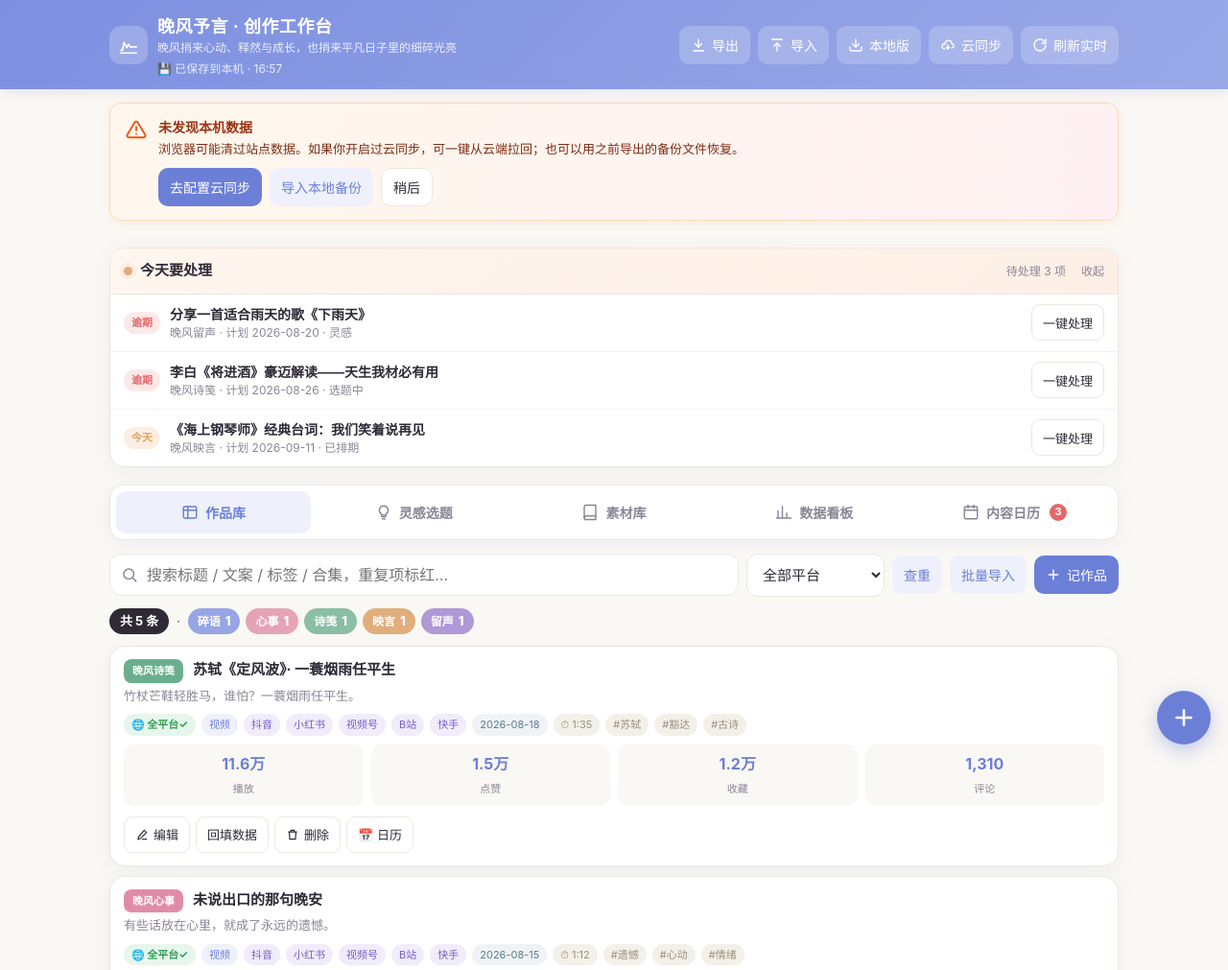
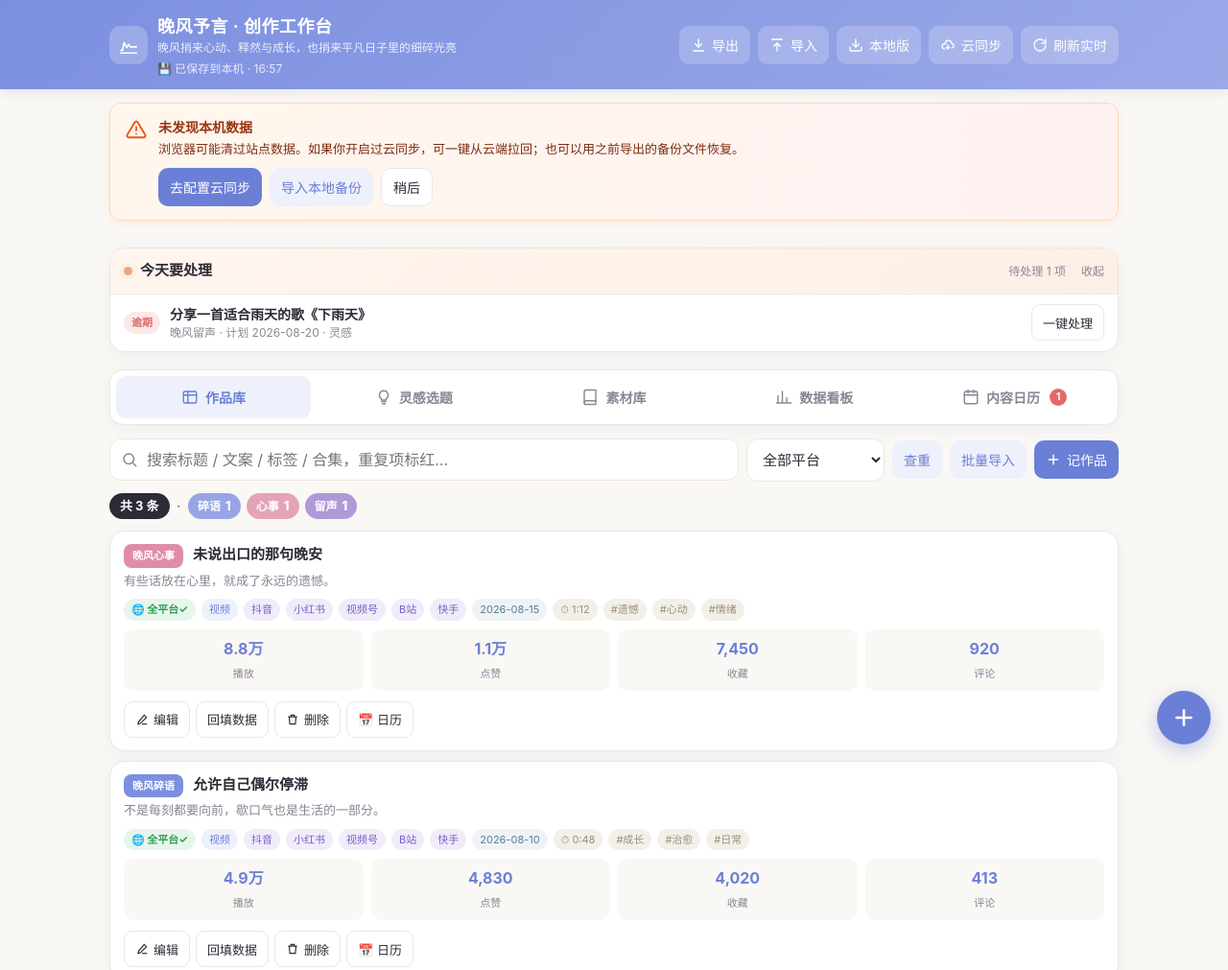
Before and after one commit to 258013-lyp/workbench, a plain HTML site: page wfyy/晚风予言创作台.html in a window 1280 px wide. Shown: the top 1011 px of the page at 96% size. Drawn offline with Linux system fonts and the light colour scheme.

Commit message:
素材库统计改中性双色 pill（不与合集色重合）；移除古诗词/台词合集（诗笺/映言）及示例与种子条目

```diff
--- a/wfyy/晚风予言创作台.html
+++ b/wfyy/晚风予言创作台.html
@@ -93,6 +93,8 @@
   .lib-stats .st-col:hover{opacity:1}
   .lib-stats .st-col b{font-weight:800;font-size:13px}
   .lib-stats .st-col.active{outline:2px solid var(--ink);outline-offset:1px;opacity:1}
+  .lib-stats .st-pub{display:inline-block;background:rgba(0,0,0,.4);color:#fff;border-radius:7px;padding:1px 6px;font-size:12px;font-weight:800;margin-left:3px}
+  .lib-stats .st-unpub{display:inline-block;background:#fff;color:#2E2A36;border-radius:7px;padding:1px 6px;font-size:12px;font-weight:800;margin-left:3px}
   .lib-stats .st-sep{font-size:12px;color:var(--ink3);margin:0 2px}
 
   /* cards / items */
@@ -639,8 +641,6 @@ const CLOUD_KEY = 'wb_wfyy_cloud_v1';
 const COLLECTIONS = [
   {key:'碎语', name:'晚风碎语', desc:'人生感悟/成长治愈/日常思考', color:'#7C8FE0', intro:'晚风捎来成长的答案，在平凡日常里拾获细碎光亮。'},
   {key:'心事', name:'晚风心事', desc:'情感共鸣/心动遗憾/情绪疏解', color:'#E08CA8', intro:'藏着所有未说出口的心动与怅然。'},
-  {key:'诗笺', name:'晚风诗笺', desc:'古诗词', color:'#6BAE8F', intro:'一句诗词一段故事，共赏千年古韵。'},
-  {key:'映言', name:'晚风映言', desc:'经典影视台词/荧幕金句', color:'#D99A5B', intro:'重温银幕经典，在故事里看见自己。'},
   {key:'留声', name:'晚风留声', desc:'音乐分享', color:'#9B7FD0', intro:'旋律随晚风漫过耳边，每首歌都藏着一段人生。'},
 ];
 /* —— 各栏目赛道词库（严格对应上方 desc 赛道 + 简介，用于把实时热词精确归入栏目、并生成对口选题）—— */
@@ -1320,17 +1320,7 @@ function HOT_SEED(){
     {id:'seed12', title:'「未说出口的那句晚安」', col:'心事', angle:'有些话放在心里就成了永远的遗憾，拍"想说却没说出口的话"征集。', tags:['遗憾','心动'], source:'账号选题库'},
     {id:'seed13', title:'「不爱一个人了，也不是需要自责的事」', col:'心事', angle:'释然系：爱情是流动的，变淡放下再平常不过。', tags:['释然','情感'], source:'账号选题库'},
 
-    {id:'seed14', title:'「古诗里的治愈瞬间·苏轼」', col:'诗笺', angle:'用一句诗接住年轻人的逆境与内耗，豁达主题。', tags:['苏轼','豁达'], source:'账号选题库'},
-    {id:'seed15', title:'「把古诗唱成歌·国风翻唱」', col:'诗笺', angle:'古诗新唱：让千年诗句住进当代旋律。', tags:['国风','古诗'], source:'账号选题库'},
-    {id:'seed16', title:'「当时只道是寻常·纳兰词」', col:'诗笺', angle:'纳兰的怅然最戳人，拍"那些以为是寻常的告别"。', tags:['纳兰','诗词'], source:'账号选题库'},
-    {id:'seed17', title:'「行到水穷处，坐看云起时」', col:'诗笺', angle:'王维的从容：走到尽头也别有风景，给焦虑的人一剂温柔。', tags:['王维','从容'], source:'账号选题库'},
-    {id:'seed18', title:'「把古诗写进朋友圈」', col:'诗笺', angle:'诗词文案模板：一句诗就是一天的心情签名。', tags:['古诗','文案'], source:'账号选题库'},
-
-    {id:'seed19', title:'「《阿甘正传》生活就像一盒巧克力」', col:'映言', angle:'你永远不知道下一颗是什么味道，给硬扛的人一句温柔。', tags:['经典','治愈'], source:'账号选题库'},
-    {id:'seed20', title:'「《海上钢琴师》我们笑着说再见」', col:'映言', angle:'有些告别没有理由，拍"最难忘的一次再见"引共鸣。', tags:['台词','经典'], source:'账号选题库'},
-    {id:'seed21', title:'「《情书》你好吗？我很好」', col:'映言', angle:'暗恋的终极浪漫：把思念藏进一句问候。', tags:['台词','暗恋'], source:'账号选题库'},
-    {id:'seed22', title:'「《请回答1988》最温柔的台词」', col:'映言', angle:'邻里与青春的金句合集，怀旧向必爆。', tags:['名场面','怀旧'], source:'账号选题库'},
-    {id:'seed23', title:'「那些年我们追过的电影台词」', col:'映言', angle:'影视混剪模板：用台词串起一代人的记忆。', tags:['影视','混剪'], source:'账号选题库'},
+
 
     {id:'seed24', title:'「深夜电台·陪你度过睡不着」', col:'留声', angle:'声音陪伴：做一期"深夜一个人听"电台。', tags:['电台','陪伴'], source:'账号选题库'},
     {id:'seed25', title:'「晚安，今天辛苦了·语音陪伴」', col:'留声', angle:'睡前语音：用一句晚安接住疲惫的一天。', tags:['晚安','治愈'], source:'账号选题库'},
@@ -1442,20 +1432,14 @@ function sampleData(){
     works:[
       {id:uid(),collection:'碎语',title:'允许自己偶尔停滞',text:'不是每刻都要向前，歇口气也是生活的一部分。',form:'视频',platforms:['抖音','小红书','视频号','B站','快手'],date:'2026-08-10',duration:'0:48',bgm:'轻钢琴·夜的第七章',tags:['成长','治愈','日常'],plays:49100,likes:4830,favs:4020,comments:413,metrics:{'抖音':{plays:12800,likes:1320,comments:88,favs:940,shares:320,finishRate:35},'小红书':{impressions:11200,likes:1180,favs:1300,comments:120,follows:70},'视频号':{plays:8600,likes:760,comments:60,share:210,favs:620},'B站':{plays:7400,likes:690,coins:180,favs:520,share:140,danmu:90,comments:70},'快手':{plays:9100,likes:880,comments:75,share:230,favs:640}},createdAt:Date.now()},
       {id:uid(),collection:'心事',title:'未说出口的那句晚安',text:'有些话放在心里，就成了永远的遗憾。',form:'视频',platforms:['抖音','小红书','视频号','B站','快手'],date:'2026-08-15',duration:'1:12',bgm:'《晚安》- 颜人中',tags:['遗憾','心动','情绪'],plays:87800,likes:10880,favs:7450,comments:920,metrics:{'抖音':{plays:23600,likes:2980,comments:240,favs:1870,shares:510,finishRate:42},'小红书':{impressions:19800,likes:2400,favs:2100,comments:180,follows:120},'视频号':{plays:15400,likes:1900,comments:160,share:480,favs:1200},'B站':{plays:12800,likes:1600,coins:420,favs:980,share:320,danmu:210,comments:150},'快手':{plays:16200,likes:2000,comments:190,share:500,favs:1300}},createdAt:Date.now()},
-      {id:uid(),collection:'诗笺',title:'苏轼《定风波》· 一蓑烟雨任平生',text:'竹杖芒鞋轻胜马，谁怕？一蓑烟雨任平生。',form:'视频',platforms:['抖音','小红书','视频号','B站','快手'],date:'2026-08-18',duration:'1:35',bgm:'古筝·高山流水',tags:['苏轼','豁达','古诗'],plays:116400,likes:14900,favs:12300,comments:1310,metrics:{'抖音':{plays:31200,likes:4100,comments:310,favs:3600,shares:680,finishRate:38},'小红书':{impressions:26800,likes:3500,favs:3200,comments:260,follows:150},'视频号':{plays:19800,likes:2400,comments:220,share:690,favs:1900},'B站':{plays:17600,likes:2200,coins:580,favs:1600,share:480,danmu:300,comments:240},'快手':{plays:21000,likes:2700,comments:280,share:720,favs:2000}},createdAt:Date.now()},
-      {id:uid(),collection:'映言',title:'《阿甘正传》生活就像一盒巧克力',text:'生活就像一盒巧克力，你永远不知道下一颗是什么味道。',form:'视频',platforms:['抖音','小红书','视频号','B站','快手'],date:'2026-07-20',duration:'0:52',bgm:'Feather Theme',tags:['阿甘正传','经典','治愈'],plays:72900,likes:8480,favs:5670,comments:660,metrics:{'抖音':{plays:18900,likes:2230,comments:160,favs:1510,shares:410,finishRate:40},'小红书':{impressions:17600,likes:2050,favs:1400,comments:140,follows:95},'视频号':{plays:12400,likes:1420,comments:110,share:360,favs:980},'B站':{plays:10800,likes:1280,coins:320,favs:760,share:260,danmu:180,comments:120},'快手':{plays:13200,likes:1500,comments:130,share:380,favs:1020}},createdAt:Date.now()},
       {id:uid(),collection:'留声',title:'《起风了》· 那一年的夏天',text:'这一路上走走停停，顺着少年漂流的痕迹。',form:'视频',platforms:['抖音','小红书','视频号','B站','快手'],date:'2026-08-01',duration:'2:05',bgm:'《起风了》- 买辣椒也用券',tags:['起风了','青春','歌单'],plays:170800,likes:19300,favs:15700,comments:1990,metrics:{'抖音':{plays:45400,likes:5200,comments:520,favs:4100,shares:980,finishRate:45},'小红书':{impressions:36800,likes:4200,favs:3600,comments:420,follows:230},'视频号':{plays:28600,likes:3300,comments:360,share:980,favs:2700},'B站':{plays:28900,likes:3100,coins:860,favs:2400,share:520,danmu:340,comments:290},'快手':{plays:31100,likes:3500,comments:400,share:1020,favs:2900}},createdAt:Date.now()},
     ],
     ideas:[
       {id:uid(),collection:'碎语',content:'深夜散步时想到：城市的灯火，也是一种陪伴',source:'生活观察',tags:['治愈','城市'],status:0,planDate:'',createdAt:Date.now()},
-      {id:uid(),collection:'诗笺',content:'李白《将进酒》豪迈解读——天生我材必有用',source:'书架',tags:['李白','古诗','豪迈'],status:1,planDate:'2026-08-26',createdAt:Date.now()},
-      {id:uid(),collection:'映言',content:'《海上钢琴师》经典台词：我们笑着说再见',source:'重温电影',tags:['海上钢琴师','经典'],status:2,planDate:t,createdAt:Date.now()},
       {id:uid(),collection:'留声',content:'分享一首适合雨天的歌《下雨天》',source:'歌单',tags:['雨天','歌单'],status:0,planDate:'2026-08-20',createdAt:Date.now()},
     ],
     materials:[
-      {id:uid(),collection:'诗笺',type:'诗词',content:'竹杖芒鞋轻胜马，谁怕？一蓑烟雨任平生。',author:'苏轼《定风波》',tags:['豁达','苏轼','古诗'],used:true,note:'可做「逆境中的从容」主题',createdAt:Date.now()},
       {id:uid(),collection:'留声',type:'歌词',content:'这一路上走走停停，顺着少年漂流的痕迹。',author:'《起风了》- 买辣椒也用券',tags:['青春','成长'],used:true,note:'已配「那一年的夏天」',createdAt:Date.now()},
-      {id:uid(),collection:'映言',type:'台词',content:'生活就像一盒巧克力，你永远不知道下一颗是什么味道。',author:'《阿甘正传》',tags:['经典','治愈','人生'],used:true,note:'',createdAt:Date.now()},
       {id:uid(),collection:'碎语',type:'金句',content:'城市的灯火，也是一种陪伴。',author:'生活观察',tags:['治愈','城市','孤独'],used:false,note:'深夜散步灵感，待开主题',createdAt:Date.now()},
       {id:uid(),collection:'心事',type:'金句',content:'有些话放在心里，就成了永远的遗憾。',author:'',tags:['遗憾','心动'],used:true,note:'已配《晚安》做一期',createdAt:Date.now()},
     ]
@@ -1894,9 +1878,7 @@ function buildColumnTopics(items, music, shuffle){
     arr.forEach(a=>{ if(seen.has(a.core)) return; seen.add(a.core); cards.push(makeTopicCard(col,a)); });
     result[col]=cards;
   });
-  // 诗笺 / 映言 / 留声：真实作品数据（实时优先/库），不编造常驻
-  result['诗笺'] = genShiJian(items, shuffle);
-  result['映言'] = genYingYan(items, shuffle);
+  // 留声：真实作品数据（实时优先/库），不编造常驻（诗笺/映言 合集已移除，不再生成）
   result['留声'] = genLiuSheng(music, shuffle);
   return result;
 }
@@ -2298,10 +2280,9 @@ async function applyLiveItems(items){
       fetchLiveSongs(6, items, selfTags).catch(()=>[])
     ]);
   }catch(e){ console.warn('[live] 结构化实时参考获取异常：', e&&e.message); }
-  const cS=colOf('诗笺'), cY=colOf('映言'), cL=colOf('留声');
+  const cL=colOf('留声');
   const liveStruct=[];
-  (livePoems||[]).forEach(p=> liveStruct.push(makeStructTopic('诗笺',cS,p,now,true)));
-  (liveQuotes||[]).forEach(q=> liveStruct.push(makeStructTopic('映言',cY,q,now,true)));
+  /* 诗笺/映言 合集已移除：古诗词与影视台词选题不再生成 */
   (liveSongs||[]).forEach(s=> liveStruct.push(makeStructTopic('留声',cL,s,now,true)));
   /* 离线种子兜底：仅当某栏无实时参考时才补种子（保证离线/失败仍可见，标「参考·离线」） */
   const offlineStruct=[];
@@ -2349,7 +2330,7 @@ function genColTopics(colKey, liveItems, maxN, rot){
 /* —— 三栏结构化选题引擎（晚风诗笺 / 晚风映言 / 晚风留声）——
    联网优先：实时热词命中种子作品 → 标记为「实时」浮到前面；
    本地种子仅参考：未命中的作品按 rot 旋转补足，标记为「参考·离线」。 */
-const STRUCTURED_COLS = new Set(['诗笺','映言','留声']);
+const STRUCTURED_COLS = new Set(['留声']);
 
 function makeStructTopic(colKey, c, seed, now, isLive){
   const meta = Object.assign({kind:colKey}, seed);
@@ -2812,7 +2793,7 @@ function libStatsHtml(arr, activeCol, kind){
   const cols = COLLECTIONS.map(c=>{
     if(kind==='mat'){
       const un = byCol[c.key].total-byCol[c.key].used;
-      return `<span class="st-col${activeCol===c.key?' active':''}" style="background:${c.color}" onclick="setColFilter('${kind}','${c.key}')" title="已发 ${byCol[c.key].used} · 未发 ${un}">${c.key}<b>已<span style="color:#6BBF8A">${byCol[c.key].used}</span>/未<span style="color:#E0A458">${un}</span></b></span>`;
+      return `<span class="st-col${activeCol===c.key?' active':''}" style="background:${c.color}" onclick="setColFilter('${kind}','${c.key}')" title="已发 ${byCol[c.key].used} · 未发 ${un}">${c.key}<b><span class="st-pub">已${byCol[c.key].used}</span><span class="st-unpub">未${un}</span></b></span>`;
     }
     return `<span class="st-col${activeCol===c.key?' active':''}" style="background:${c.color}" onclick="setColFilter('${kind}','${c.key}')">${c.key}<b>${byCol[c.key].total}</b></span>`;
   }).join('');
```
